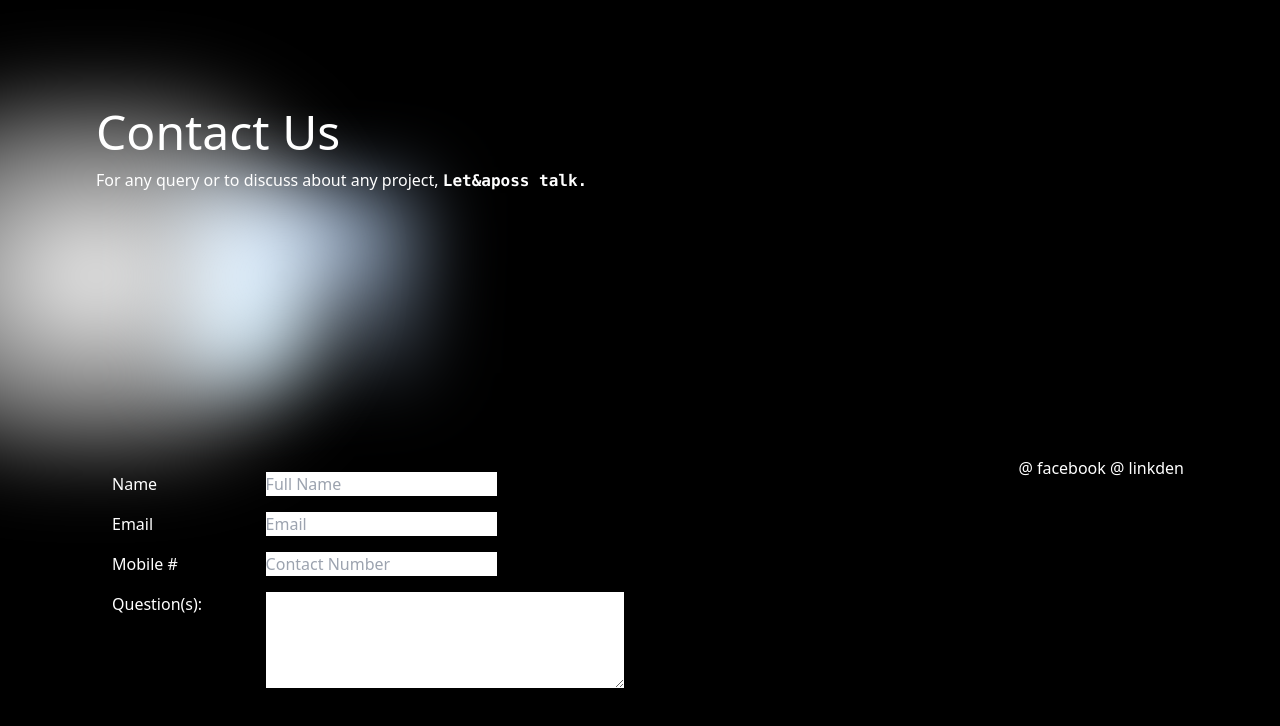
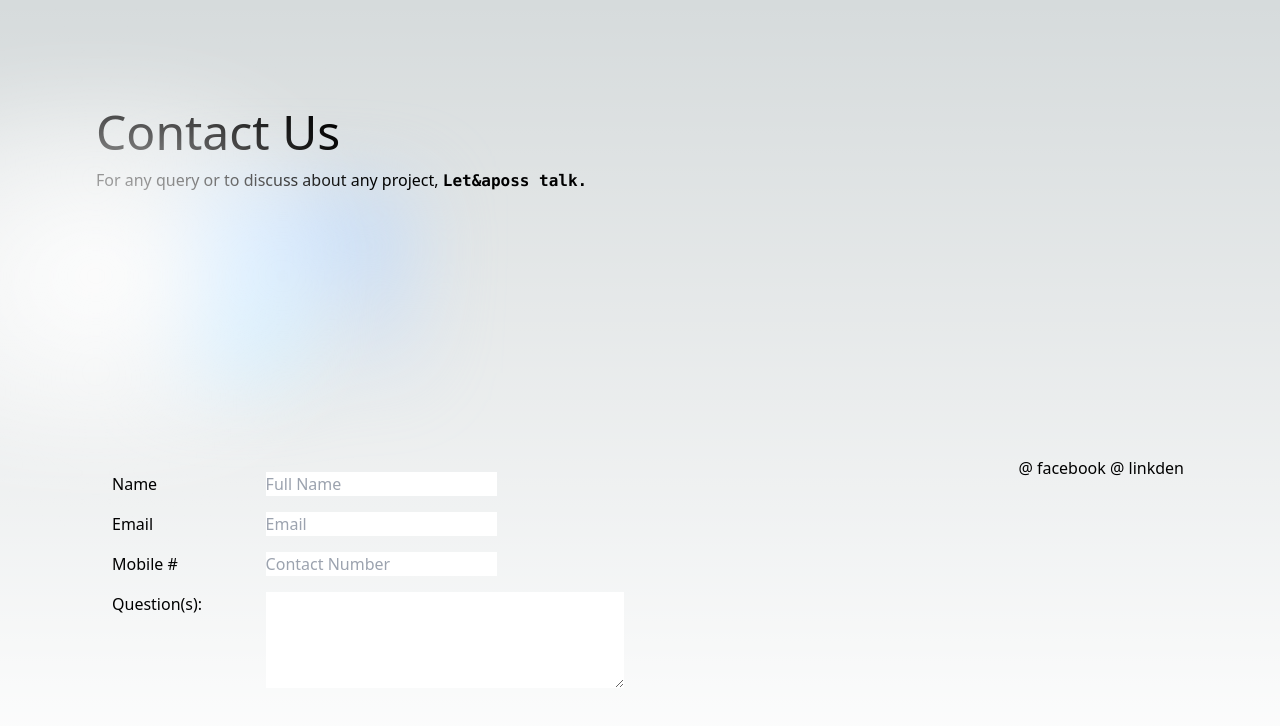
Before and after one commit to greenArrow1/minicodesystems, a Next.js app: page /about in a window 1280 px wide. Shown: the top 726 px of the page. Built offline with nearby package versions, Linux system fonts and the light colour scheme.

Commit message:
css updated

```diff
--- a/app/globals.css
+++ b/app/globals.css
@@ -3,12 +3,9 @@
 @tailwind utilities;
 
 :root {
-  --foreground-rgb: 255, 255, 255;
-    --background-start-rgb: 0, 0, 0;
-    --background-end-rgb: 0, 0, 0;
-  /* --foreground-rgb: 0, 0, 0;
+  --foreground-rgb: 0, 0, 0;
   --background-start-rgb: 214, 219, 220;
-  --background-end-rgb: 255, 255, 255; */
+  --background-end-rgb: 255, 255, 255;
 }
 
 @media (prefers-color-scheme: dark) {
```
